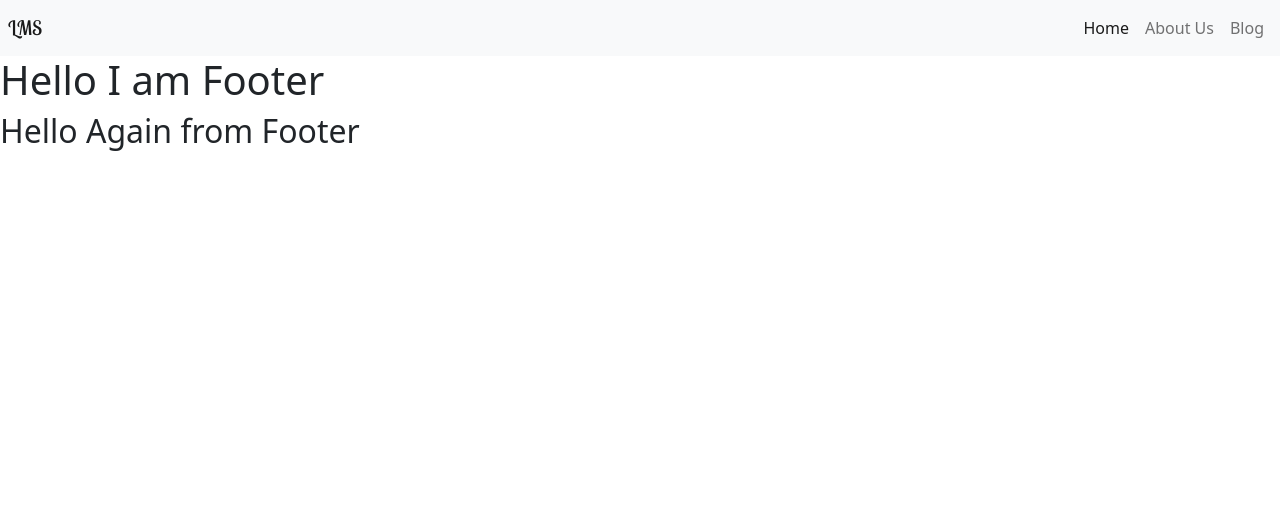
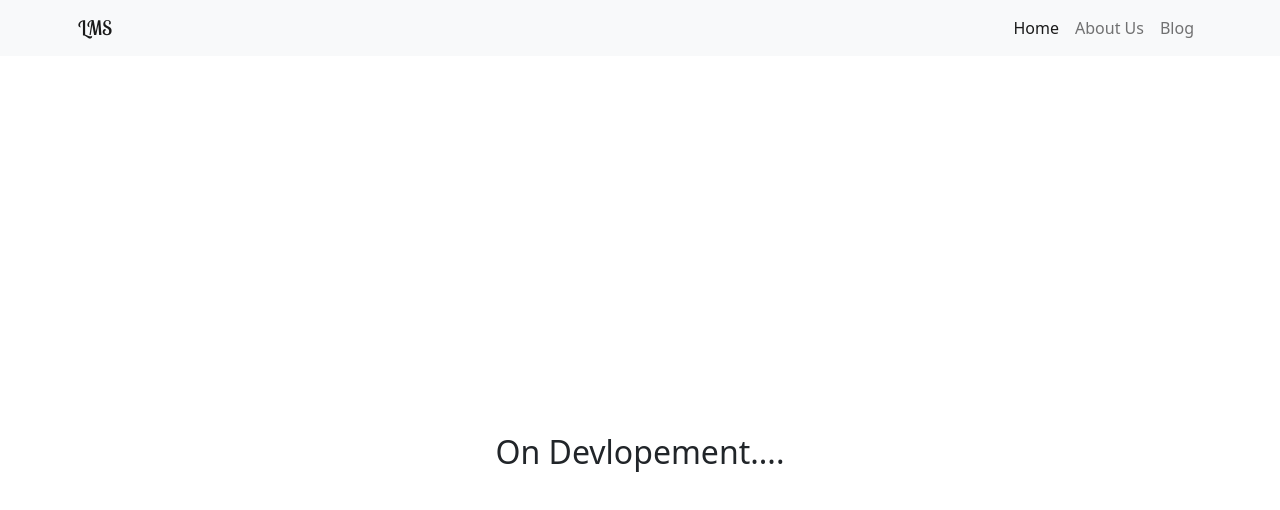
Before and after one commit to deepak032002/lms, a React (Create React App) app: page / in a window 1280 px wide. Shown: the top 510 px of the page. Built offline with nearby package versions, Linux system fonts and the light colour scheme.

Commit message:
Fifth commit

```diff
--- a/src/App.css
+++ b/src/App.css
@@ -6,3 +6,7 @@
 .logoFont{
     font-family: var(--lobsterTwo);
 }
+
+.Info{
+    height: 100vh;
+}
--- a/src/components/Footer.jsx
+++ b/src/components/Footer.jsx
@@ -3,8 +3,9 @@ import React from 'react'
 const footer = () => {
     return (
         <>
-        <h1>Hello I am Footer</h1>
-        <h2>Hello Again from Footer</h2>
+            <div className="container d-flex justify-content-center align-items-center Info">
+                <h2>On Devlopement....</h2>
+            </div>
         </>
     )
 }
--- a/src/components/Header.jsx
+++ b/src/components/Header.jsx
@@ -4,7 +4,7 @@ const Header = () => {
   return (
     <>
       <nav className="navbar navbar-expand-lg navbar-light bg-light">
-        <div className="container-fluid g-2 headerFontSize">
+        <div className="container-md g-2 headerFontSize">
           <a className="navbar-brand logoFont" href="/lms">
             LMS
           </a>
```
